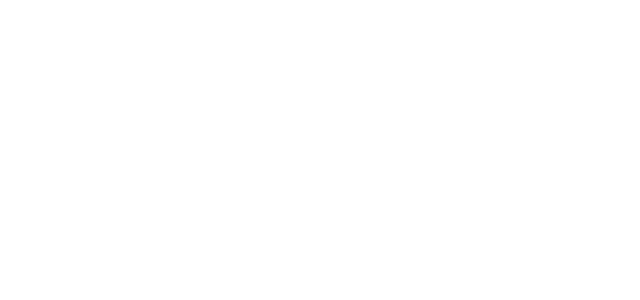
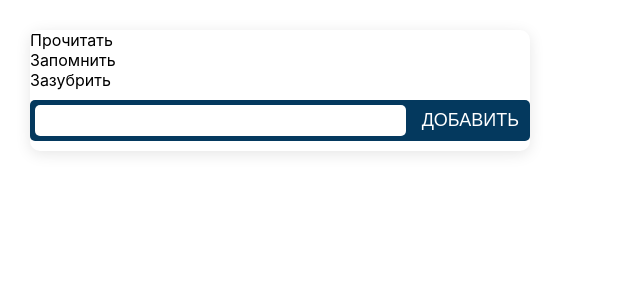
Before and after one commit to ArtemVoychenko/todo-list, a React (Create React App) app: page / in a window 1280 px wide. Shown: the top 300 px of the page, without its empty margins (0-640 px from the left). Built offline with nearby package versions, Linux system fonts and the light colour scheme.

Commit message:
add todo

```diff
--- a/package.json
+++ b/package.json
@@ -34,5 +34,9 @@
       "last 1 firefox version",
       "last 1 safari version"
     ]
+  },
+  "devDependencies": {
+    "eslint": "^7.23.0",
+    "eslint-plugin-react": "^7.23.1"
   }
 }
--- a/src/App.js
+++ b/src/App.js
@@ -1,8 +1,11 @@
+import React from 'react';
 import './App.css';
+import TodoListContainer from "./containers/todoList/todoList.container";
 
 function App() {
   return (
     <div className="App">
+      <TodoListContainer />
     </div>
   );
 }
--- /dev/null
+++ b/src/containers/todoList/addTask.js
@@ -0,0 +1,29 @@
+import React, { useState } from 'react';
+
+const AddTask = ({ onAddPress }) => {
+  const [value, setValue] = useState('');
+
+  const onAddTaskPress = () => {
+    onAddPress(value);
+  };
+
+  const handleKeyPress = (e) => {
+    if(e.key === 'Enter') {
+      onAddTaskPress();
+      setValue('');
+    }
+  }
+
+  const onChange = (e) => {
+    setValue(e.target.value)
+  }
+
+  return (
+    <div className="task-input">
+      <input onKeyPress={handleKeyPress} onChange={onChange} value={value} />
+      <button onClick={onAddTaskPress}>Добавить</button>
+    </div>
+  );
+};
+
+export default AddTask;
--- /dev/null
+++ b/src/containers/todoList/constants.js
@@ -0,0 +1,5 @@
+export const TASKS = [
+  { title: 'Прочитать', id: 0, done: false },
+  { title: 'Запомнить', id: 1, done:  false},
+  { title: 'Зазубрить', id: 2, done: false },
+];
--- /dev/null
+++ b/src/containers/todoList/taskItem.js
@@ -0,0 +1,13 @@
+import React from 'react';
+
+const TaskItem = ({ task }) => {
+  console.log('task', task)
+  const { title, id, done } = task;
+  return (
+    <div key={id.toString()}>
+      {title}
+    </div>
+  );
+};
+
+export default TaskItem;
--- /dev/null
+++ b/src/containers/todoList/tasksList.js
@@ -0,0 +1,15 @@
+import React from 'react';
+import TaskItem from "./taskItem";
+
+const TaskList = ({ data }) => {
+  console.log('data', data)
+  return (
+    <div>
+      {data.map(task => (
+        <TaskItem task={task} />
+      ))}
+    </div>
+  );
+};
+
+export default TaskList;
--- /dev/null
+++ b/src/containers/todoList/todoList.component.js
@@ -0,0 +1,26 @@
+import React, {useState} from 'react';
+import TaskList from "./tasksList";
+import AddTask from "./addTask";
+
+const TodoListComponent = ({ tasksList }) => {
+  const [tasks, setTask] = useState(tasksList);
+  const onAddPress = (newTaskTitle) => {
+    const tempTasksList = [...tasks, {
+      title: newTaskTitle,
+      id: tasks.length,
+      done: false,
+    }];
+    setTask(tempTasksList);
+  };
+
+  return (
+    <div>
+      <TaskList data={tasks} />
+      <AddTask
+        onAddPress={onAddPress}
+      />
+    </div>
+  );
+};
+
+export default TodoListComponent;
--- /dev/null
+++ b/src/containers/todoList/todoList.container.js
@@ -0,0 +1,13 @@
+import React from 'react';
+import TodoListComponent from './todoList.component';
+import { TASKS } from './constants';
+
+const TodoListContainer = () => {
+  return (
+    <div>
+      <TodoListComponent tasksList={TASKS} />
+    </div>
+  );
+};
+
+export default TodoListContainer;
--- a/src/index.css
+++ b/src/index.css
@@ -1,13 +1,137 @@
 body {
   margin: 0;
   font-family: -apple-system, BlinkMacSystemFont, 'Segoe UI', 'Roboto', 'Oxygen',
-    'Ubuntu', 'Cantarell', 'Fira Sans', 'Droid Sans', 'Helvetica Neue',
-    sans-serif;
+  'Ubuntu', 'Cantarell', 'Fira Sans', 'Droid Sans', 'Helvetica Neue',
+  sans-serif;
   -webkit-font-smoothing: antialiased;
   -moz-osx-font-smoothing: grayscale;
 }
 
 code {
   font-family: source-code-pro, Menlo, Monaco, Consolas, 'Courier New',
-    monospace;
+  monospace;
 }
+
+* {
+  transition: 0.3s all;
+  user-select: none;
+}
+
+:root {
+  --text: #04395e;
+}
+
+.App {
+  margin: 30px 0 0 30px;
+  width: 500px;
+  border-radius: 10px;
+  box-shadow: 0 3px 15px #0000001a;
+  overflow: hidden;
+}
+
+.top {
+  display: flex;
+  justify-content: space-between;
+  background: var(--text);
+  color: #ffffff;
+  padding: 10px;
+  font-size: 18px;
+  margin: 0;
+  text-transform: uppercase;
+  border-radius: 5px;
+  margin-bottom: 10px;
+  cursor: pointer;
+}
+.top1 {
+  display: flex;
+  justify-content: center;
+  background: var(--text);
+  color: #ffffff;
+  padding: 10px;
+  font-size: 28px;
+  margin: 0;
+  border-radius: 5px;
+  margin-bottom: 10px;
+}
+.top2 {
+  background: var(--text);
+  color: #ffffff;
+  padding: 10px;
+  font-size: 10px;
+  margin: 0;
+  border-radius: 5px;
+  margin-bottom: 10px;
+}
+
+.task-input {
+  border-radius: 5px;
+  margin-top: 10px;
+  background-color: var(--text);
+  display: flex;
+  padding: 5px;
+  margin-bottom: 10px;
+}
+
+.task-input * {
+  border-radius: 5px;
+}
+
+.task-input input {
+  width: 100%;
+  border: none;
+  padding: 5px;
+  font-size: 18px;
+  font-weight: 500;
+  color: var(--text);
+}
+
+.task-input button {
+  background-color: transparent;
+  border: none;
+  font-size: 18px;
+  text-transform: uppercase;
+  color: #ffffff;
+  cursor: pointer;
+  margin-left: 10px;
+}
+
+.task {
+  display: flex;
+  padding: 5px;
+  margin: 5px;
+  border-radius: 5px;
+  justify-content: space-between;
+}
+
+.task:hover {
+  background-color: #04395e3d;
+}
+
+.task p {
+  font-size: 18px;
+  font-weight: 500;
+  margin: 0;
+  color: var(--text);
+}
+
+.task-done {
+  background-color: #00000027;
+}
+.task-done p {
+  color: #00000050;
+}
+.task-delete {
+  background-color: #00000027;
+}
+.task-delete p {
+  color: #00000050;
+}
+
+.action-btn {
+  cursor: pointer;
+  margin-left: 10px;
+}
+.action-btn:hover {
+  background-color: #04395e3d;
+  border-radius: 5px;
+}
```
Also changed, not shown: src/components/input/input.js (added, +29 -0 lines), src/containers/todoList/searchTask.js (added, +29 -0 lines), .eslintrc.js (added), 1 other file (tests, documents, lock files or other folders).
